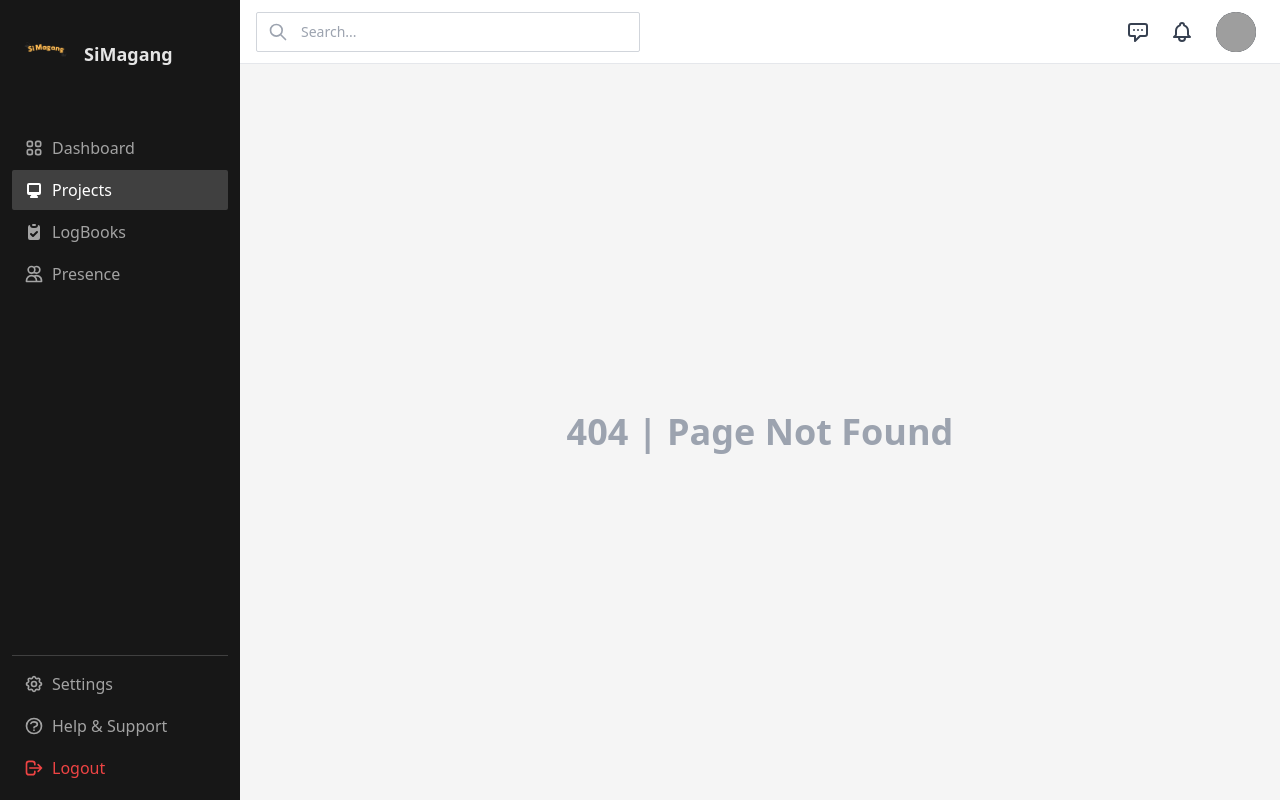
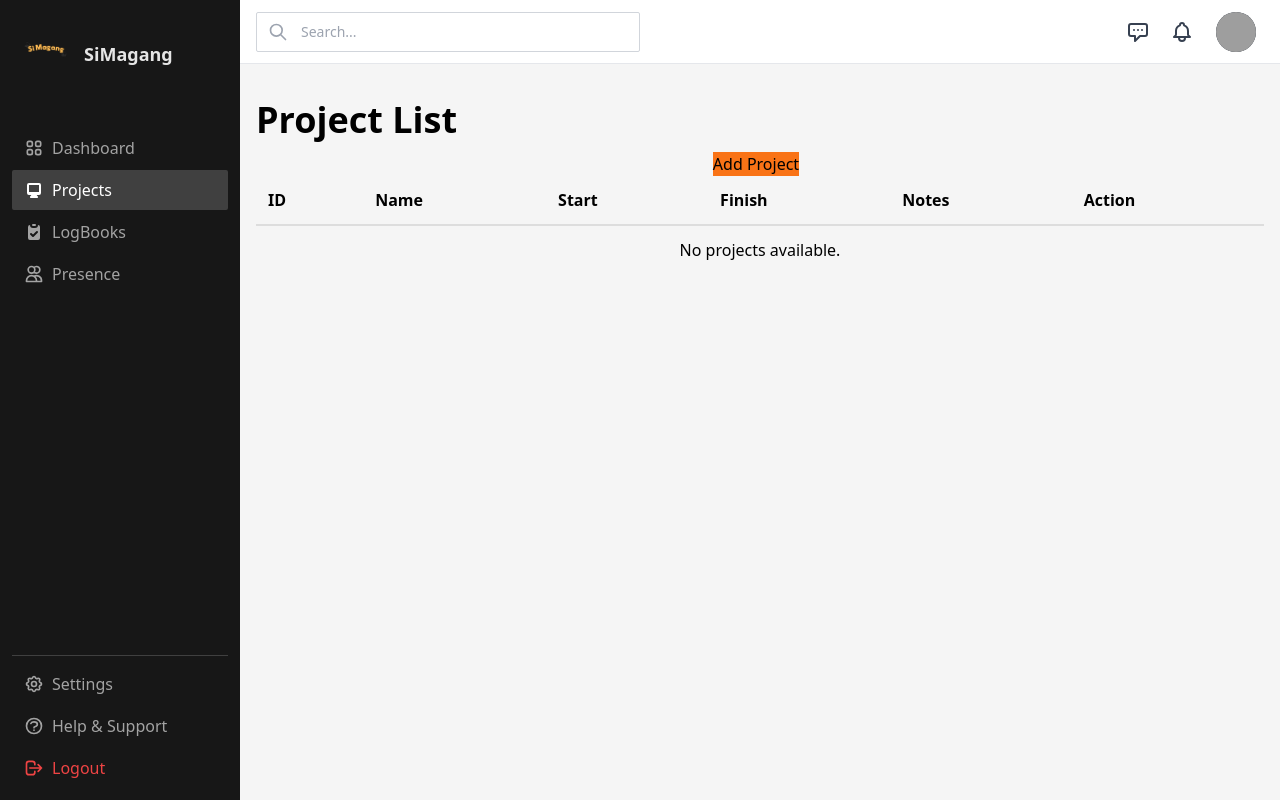
Before and after one commit to AkuShinkai/SiiMagang, a React (Vite) app in the folder vite-project/: page /project in a window 1280 px wide. Before the commit this address had no page. Built offline with nearby package versions, Linux system fonts and the light colour scheme; grey boxes are pictures that could not be loaded.

Commit message:
membuat menu project dan absen

```diff
--- a/package.json
+++ b/package.json
@@ -13,6 +13,7 @@
     "dependencies": {
         "@headlessui/react": "^1.7.18",
         "classnames": "^2.5.1",
-        "react-icons": "^5.0.1"
+        "react-icons": "^5.0.1",
+        "react-router-dom": "^6.22.0"
     }
 }
--- /dev/null
+++ b/vite-project/src/pages/Presence.jsx
@@ -0,0 +1,60 @@
+import React, {useState} from 'react'
+
+const Presence = () => {
+    const [data, setData] = useState([]);
+
+    const handleSubmit = (event) => {
+        event.preventDefault();
+
+        const form = event.target;
+        const formData = new FormData(form);
+        const newData = {
+            name: formData.get('nama'),
+            school: formData.get('asal'),
+            major: formData.get('jurusan'),
+        };
+        setData([...data, newData]);
+
+        form.reset();
+    };
+
+  return(
+    <div className='bg-success p-2 text-dark bg-opacity-10'>
+        <h1 className='p-4 mb-2 text-center text-4x1 font-bold'>DAFTAR HADIR</h1>
+        <div className='container'>
+          <form action='' method='post' name='form_absen' onSubmit={handleSubmit}>
+            <div className='col-md-6 offset-md-3'>
+              <div className='mb-3'>
+                <label className='form-label'>Nama</label>
+                <input type='text' className='form-control' name='nama' placeholder='Masukan Nama'></input>
+              </div>
+              <div className='mb-3'>
+                <label className='form-label'>Asal Sekolah</label>
+                <input type='text' className='form-control' name='asal' placeholder='Masukan Asal Sekolah'></input>
+              </div>
+              <div className='mb-3'>
+                <label className='form-label'>Jurusan</label>
+                <input type='text' className='form-control' name='jurusan' placeholder='Masukan Jurusan'></input>
+              </div>
+            </div>
+            <div className='text-center'>
+              <button type='reset' className='btn btn-danger' name='Reset'>Reset</button>
+              <button type='submit' className='btn btn-primary' name='Submit'>Submit</button>
+            </div>
+          </form>
+
+          <table className='table table-striped' style={{ borderCollapse: 'collapse', width: '100%' }}>
+           <tr style={{ borderBottom: '2px solid #ddd'}}>
+              <th>Nama</th>
+              <th>Asal Sekolah</th>
+              <th>Jurusan</th>
+            </tr>
+          </table>
+
+        </div>
+       </div>
+  )
+}
+
+
+export default Presence
--- /dev/null
+++ b/vite-project/src/pages/Project.jsx
@@ -0,0 +1,141 @@
+import React, {useState, useEffect} from 'react';
+
+export function Project() {
+    const [content, setContent] = useState(<ProjectList showForm={showForm}/>);
+    const [projects, setProjects] = useState([]);
+
+    function showList() {
+        setContent(<ProjectList showForm={showForm} projects={projects}/>);
+    }
+
+    function showForm(){
+        setContent(<ProjectForm showList={showList} addProject={addProject}/>);
+    }
+
+    function addProject(project) {
+        setProjects([...projects, project]);
+        showList();
+    }
+
+    function deleteProject(id) {
+        const updatedProject = projects.filter((project) => project.id !== id);
+        setProjects(updatedProject);
+        showList();
+    }
+
+    function updateProject(updatedProject) {
+        const updatedProjects = projects.map((project) => project.id === updatedProject.id ? updatedProject : project);
+        setProjects(updatedProjects);
+        showList();
+    }
+
+    return (
+        <div className='container my-5'>
+            {content}
+        </div>
+    );
+
+}
+
+function ProjectList({ projects, showForm, deleteProject }) {
+  return (
+    <div className='text-center'>
+      <h2 className='text-left mb-3 font-bold text-4xl transition-all duration-500'>Project List</h2>
+      <button onClick={() => showForm()} type='button' className='btn btn-primary me-2 text-black hover:text-red-700 transition-all duration-800 bg-orange-500'>Add Project</button>
+      <table className='table table-striped' style={{ borderCollapse: 'collapse', width: '100%' }}>
+        <thead>
+          <tr style={{ borderBottom: '2px solid #ddd'}}>
+            <th style={{ padding: '12px', textAlign: 'left' }}>ID</th>
+            <th style={{ padding: '12px', textAlign: 'left' }}>Name</th>
+            <th style={{ padding: '12px', textAlign: 'left' }}>Start</th>
+            <th style={{ padding: '12px', textAlign: 'left' }}>Finish</th>
+            <th style={{ padding: '12px', textAlign: 'left' }}>Notes</th>
+            <th style={{ padding: '12px', textAlign: 'left' }}>Action</th>
+          </tr>
+        </thead>
+        <tbody>
+          {projects && projects.length > 0 ? (
+            projects.map((project) => (
+              <tr key={project.id} style={{ borderBottom: '1px solid #ddd' }}>
+                <td style={{ padding: '12px' }}>{project.id}</td>
+                <td style={{ padding: '12px' }}>{project.name}</td>
+                <td style={{ padding: '12px' }}>{project.start}</td>
+                <td style={{ padding: '12px' }}>{project.finish}</td>
+                <td style={{ padding: '12px' }}>{project.notes}</td>
+                <td style={{ padding: '12px' }}>
+                  <button onClick={() => showForm(project)} type='button' className='btn btn-warning me-2'>Edit</button>
+                  <button onClick={() => deleteProject(project.id)} type='button' className='btn btn-danger'>Delete</button>
+                </td>
+              </tr>
+            ))
+          ) : (
+            <tr>
+              <td colSpan="6" style={{ padding: '12px' }}>No projects available.</td>
+            </tr>
+          )}
+        </tbody>
+      </table>
+    </div>
+  );
+}
+
+function ProjectForm(props) {
+    const {showList, addProject, updateProject} = props;
+    const [name, setName] = useState('');
+    const [start, setStart] = useState('');
+    const [finish, setFinish] = useState('');
+    const [notes, setNotes] = useState('');
+    const [id, setId] = useState(0);
+    const [isUpdate, setIsUpdate] = useState(false);
+
+    useEffect(() => {
+        if (props.project) {
+            setName(props.project.name);
+            setStart(props.project.start);
+            setFinish(props.project.finish);
+            setNotes(props.project.notes);
+            setId(props.project.id);
+            setIsUpdate(true);
+        }
+    }, [props.project]);
+
+    function handleSubmit(e) {
+        e.preventDefault();
+        const project = {id, name, start, finish, notes};
+        addProject(project);
+    }
+
+    function handleUpdate(e) {
+        e.preventDefault();
+        const updatedProject = {id, name, start, finish, notes};
+        props.updateProject(updatedProject);
+    }
+    return (
+        <div className='text-center'>
+            <h2 className='text-center mb-3 font-semibold text-3xl transition-all duration-500'>{isUpdate ? 'Update Project' : 'Create New Project'}</h2>
+            <button onClick={() => props.showList()} type='button' className='btn btn-secondary me-2  text-black hover:text-red-700 transition-all duration-500 bg-orange-500'>Cancel</button>
+            <form onSubmit={isUpdate ? handleUpdate : handleSubmit}>
+                <input type='hidden' value={id}/>
+                <div className='mb-3'>
+                    <label htmlFor='name' className='form-label'>Name</label>
+                    <input type='text' className='form-control' id='name' value={name} onChange={e => setName(e.target.value)} required/>
+                </div>
+                <div className='mb-3'>
+                    <label htmlFor='start' className='form-label'>Start</label>
+                    <input type='date' className='form-control' id='start' value={start} onChange={e => setStart(e.target.value)} required/>
+                </div>
+                <div className='mb-3'>
+                    <label htmlFor='finish' className='form-label'>Finish</label>
+                    <input type='date' className='form-control' id='finish' value={finish} onChange={e => setFinish(e.target.value)} required/>
+                </div>
+                <div className='mb-3'>
+                    <label htmlFor='notes' className='form-label'>Notes</label>
+                    <textarea className='form-control' id='notes' value={notes} onChange={e => setNotes(e.target.value)} required/>
+                </div>
+                <button type='submit' className='btn btn-primary'>{isUpdate ? 'Update' : 'Create'}</button>
+            </form>
+        </div>
+    );
+}
+
+export default Project;
```
Also changed, not shown: vite-project/src/router.jsx (+15 -13 lines), 1 other file (tests, documents, lock files or other folders).
